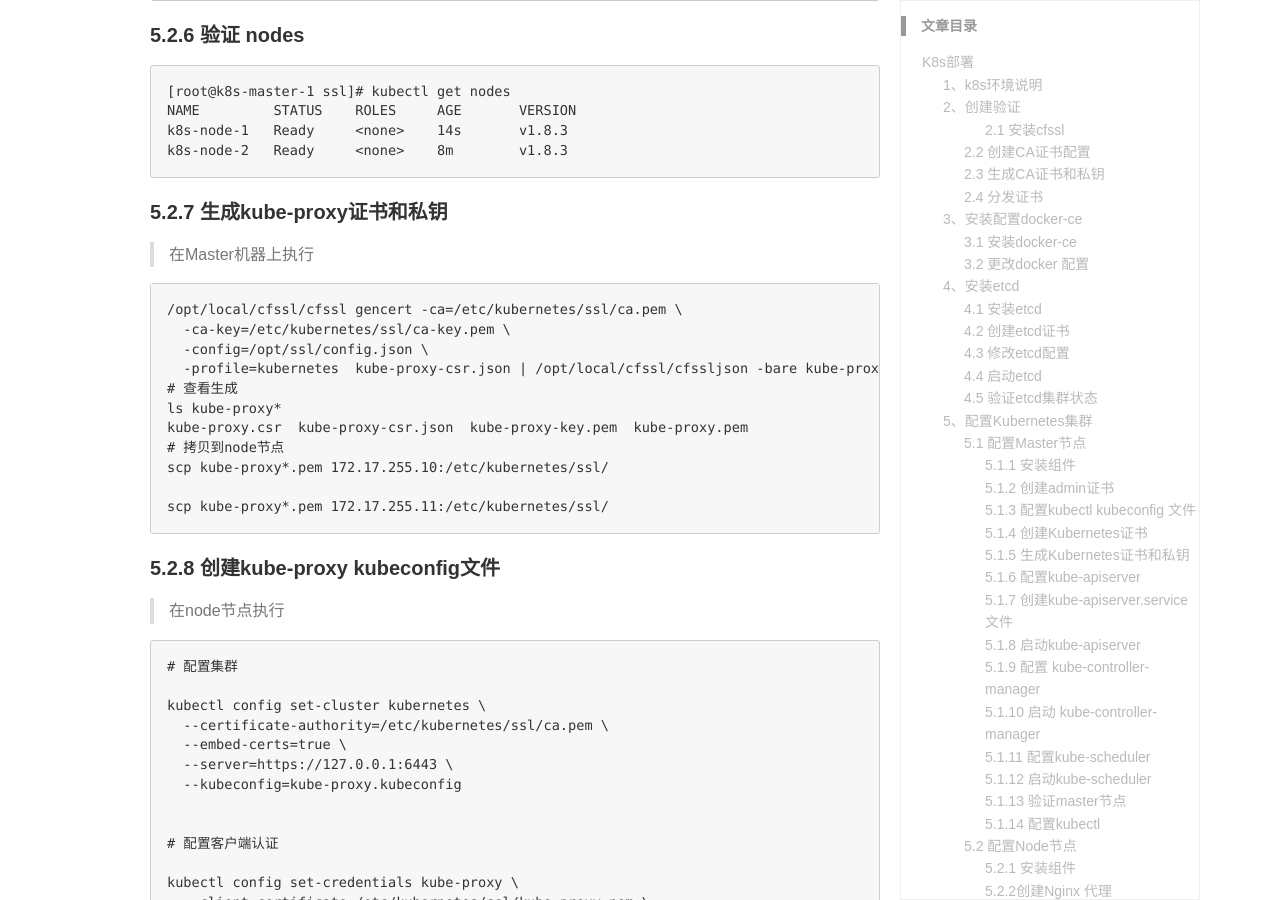
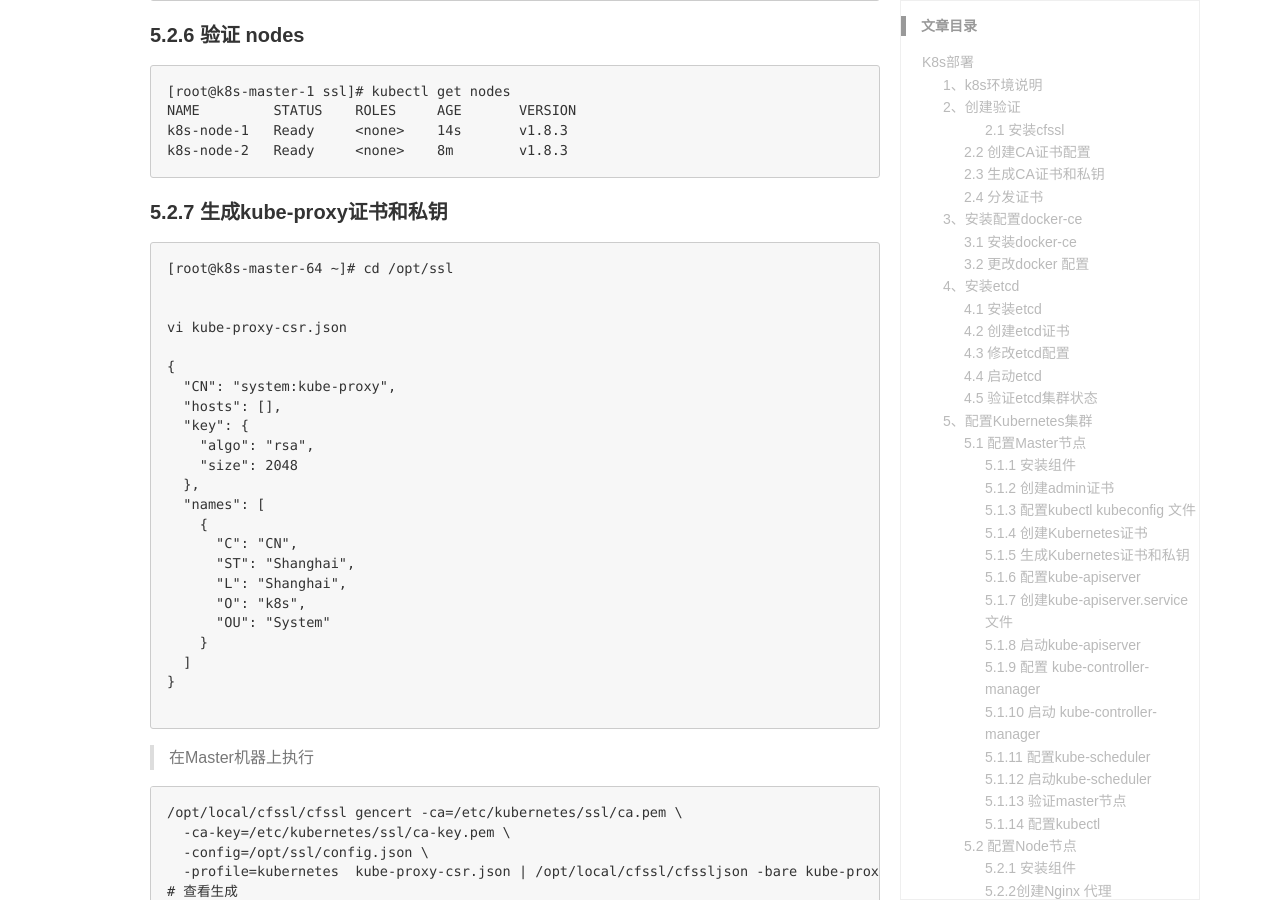
Before and after one commit to mybsir/mybsir.github.com, a Jekyll site: the page built from _posts/2017-12-16-k8s-1.8.3.md, in a window 1280 px wide and 900 px high, scrolled down 24160 px. Built offline with Jekyll 4.4.1, drawn with Linux system fonts in a browser that asks for light colours; comment, search, counter and statistics services are not loaded.

Commit message:
更新。。。

````diff
--- a/_posts/2017-12-16-k8s-1.8.3.md
+++ b/_posts/2017-12-16-k8s-1.8.3.md
@@ -1203,6 +1203,32 @@ k8s-node-2   Ready     <none>    8m        v1.8.3
 ```
 
 #### 5.2.7 生成kube-proxy证书和私钥
+
+```
+[root@k8s-master-64 ~]# cd /opt/ssl
+
+
+vi kube-proxy-csr.json
+
+{
+  "CN": "system:kube-proxy",
+  "hosts": [],
+  "key": {
+    "algo": "rsa",
+    "size": 2048
+  },
+  "names": [
+    {
+      "C": "CN",
+      "ST": "Shanghai",
+      "L": "Shanghai",
+      "O": "k8s",
+      "OU": "System"
+    }
+  ]
+}
+
+```
 
 > 在Master机器上执行
 
````
